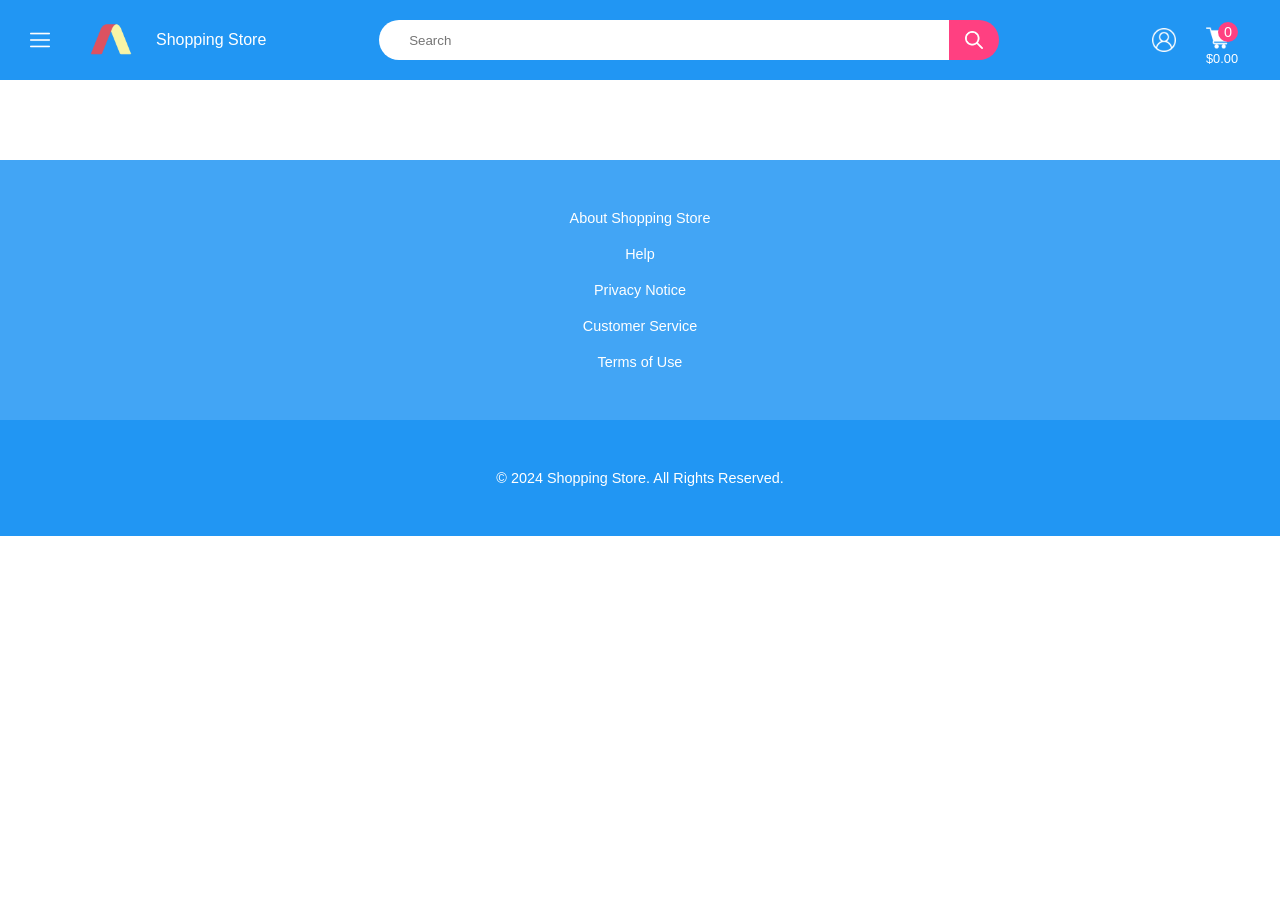
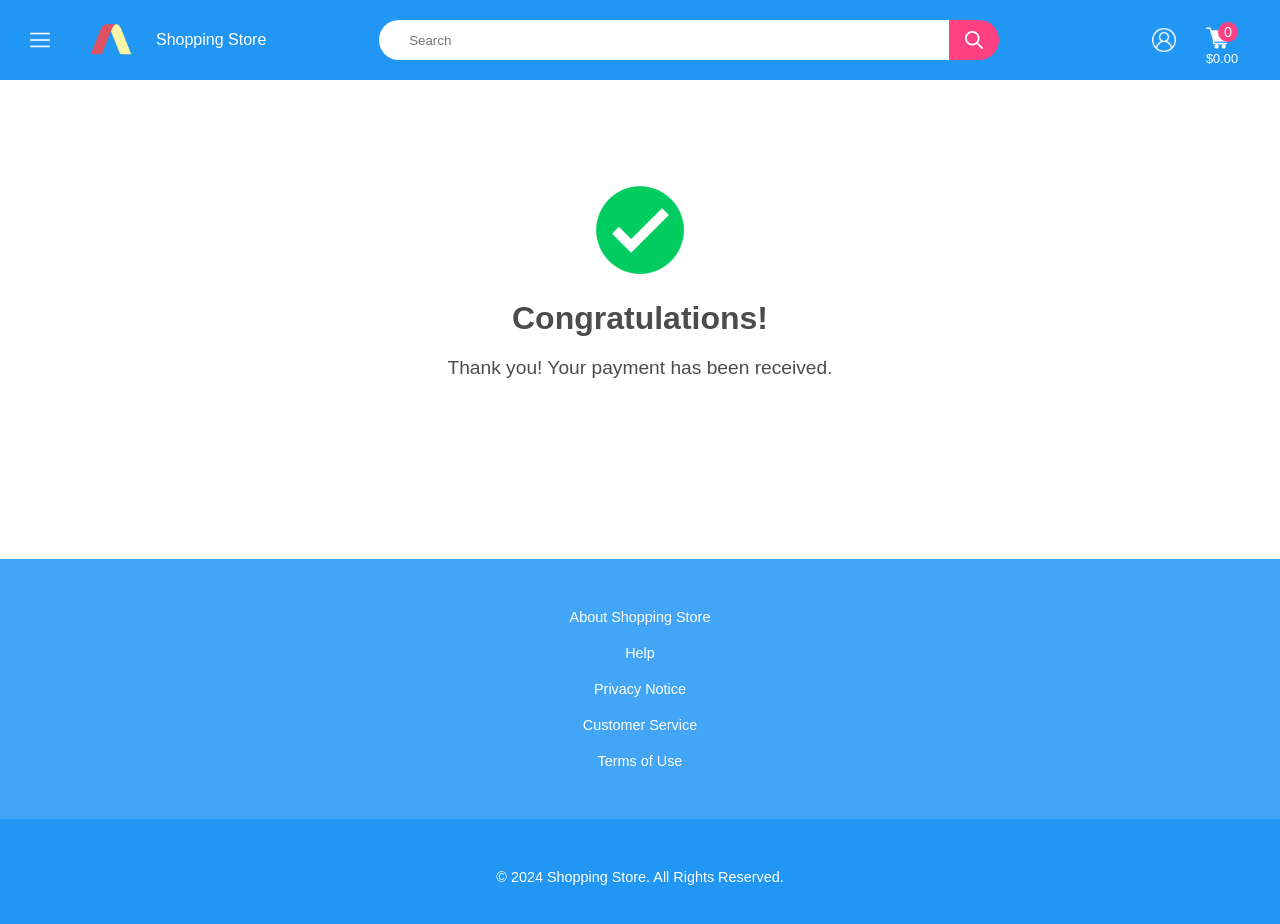
Before and after one commit to kostas-python/shopping-store, an Angular app: page /success in a window 1280 px wide. Before the commit this address led to /. Shown: the top 924 px of the page. Before the commit the page ends 800 px from the top, so only its background shows below. Built offline with nearby package versions, Linux system fonts and the light colour scheme.

Commit message:
cart service and success comp changes

```diff
--- a/src/app/app.routes.ts
+++ b/src/app/app.routes.ts
@@ -1,6 +1,7 @@
 import { Routes } from '@angular/router';
 import { HomeComponent } from './pages/home/home.component';
 import { CartComponent } from './pages/cart/cart.component';
+import { SuccessComponent } from './pages/success/success.component';
 
 
 
@@ -8,4 +9,5 @@ export const routes: Routes = [
     { path: '',redirectTo: 'home', pathMatch: 'full'},
     { path: 'home' , component: HomeComponent },
     { path: 'cart' , component: CartComponent },
+    { path: 'success' , component: SuccessComponent },
 ];
--- /dev/null
+++ b/src/app/pages/success/success.component.css
@@ -0,0 +1,18 @@
+.wrapper {
+    display: flex;
+    flex-direction: column;
+    justify-content: center;
+    align-items: center;
+    padding: 100px;
+    gap: 20px;
+    cursor: default;
+    text-align: center;
+  }
+  .image {
+    width: 100px;
+    height: 100%;
+    object-fit: contain;
+  }
+  .text {
+    font-size: 1.2em;
+  }
--- /dev/null
+++ b/src/app/pages/success/success.component.html
@@ -0,0 +1,6 @@
+<div class="wrapper">
+    <img src="assets/icons/success.png" alt="" class="image" />
+    <h1>Congratulations!</h1>
+    <p class="text">Thank you! Your payment has been received.</p>
+
+  </div>
--- a/src/app/services/cart.service.ts
+++ b/src/app/services/cart.service.ts
@@ -67,7 +67,7 @@ export class CartService {
   this.cart.update((prevCart) => {
     const newCart = {
       ...prevCart,
-      items: [...prevCart.items.filter((t) => t.id === item.id)],
+      items: [...prevCart.items.filter((t) => t.id !== item.id)],
     };
     const itemObj = prevCart.items.find((t) => t.id === item.id);
     newCart.count -= itemObj!.quantity;
--- a/src/environments/environment.development.ts
+++ b/src/environments/environment.development.ts
@@ -1,3 +1,3 @@
 export const environment = {
-    STRIPE_PK: 'PK_1234567890ABCDEFGHIJ...',
+    STRIPE_PK: 'pk_live_51OiRYjDbCiQ94W08Vvcd21jps5x0tdDHV4rwYInRLTYw1r46Y1NydvV2Wd36ZtaMtRYHg1I5qOErbvDgCzvADJzh00XqfQYl9V',
 };
```
Also changed, not shown: src/app/pages/success/success.component.ts (added, +12 -0 lines), 1 other file (tests, documents, lock files or other folders).
